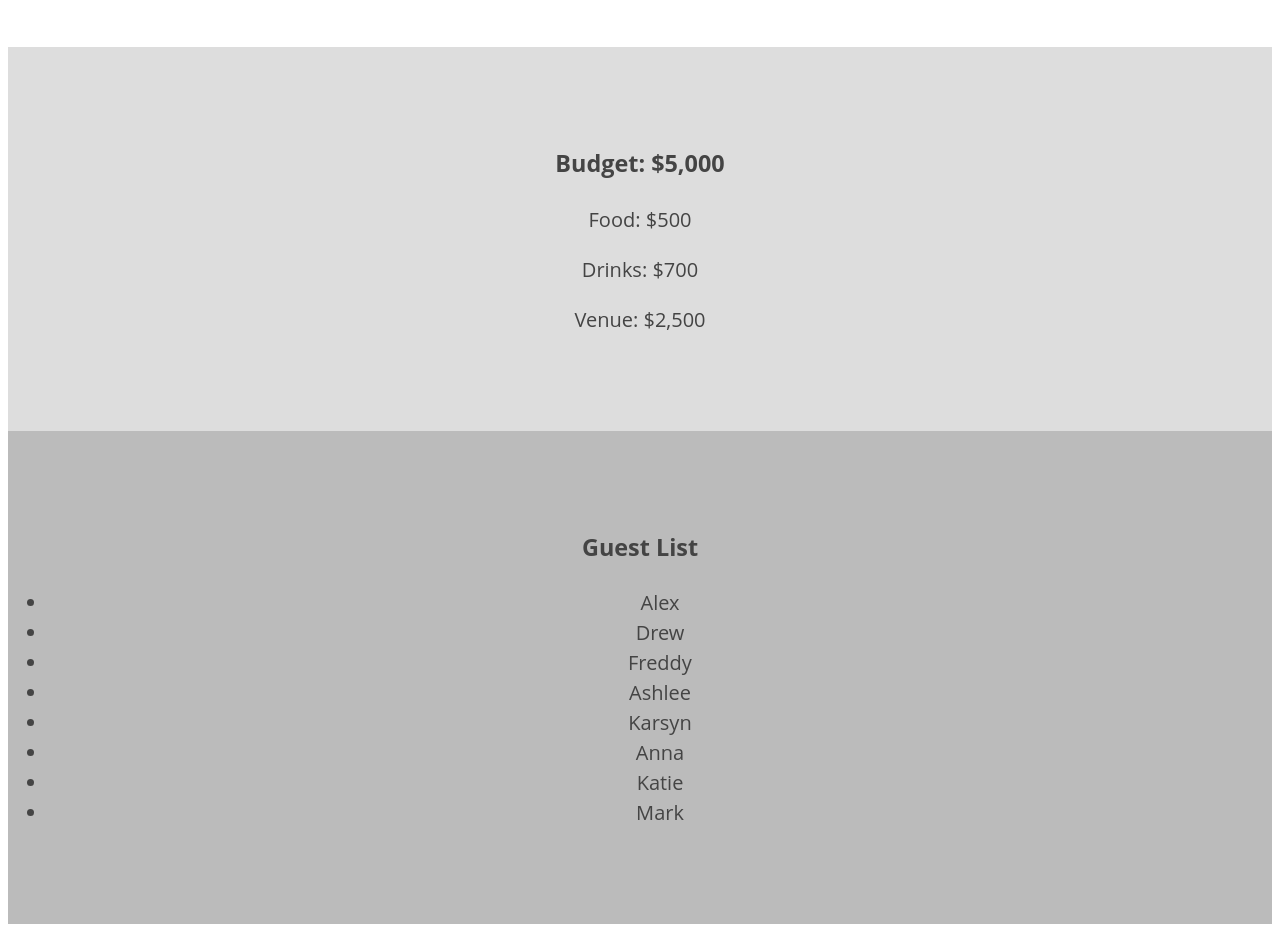
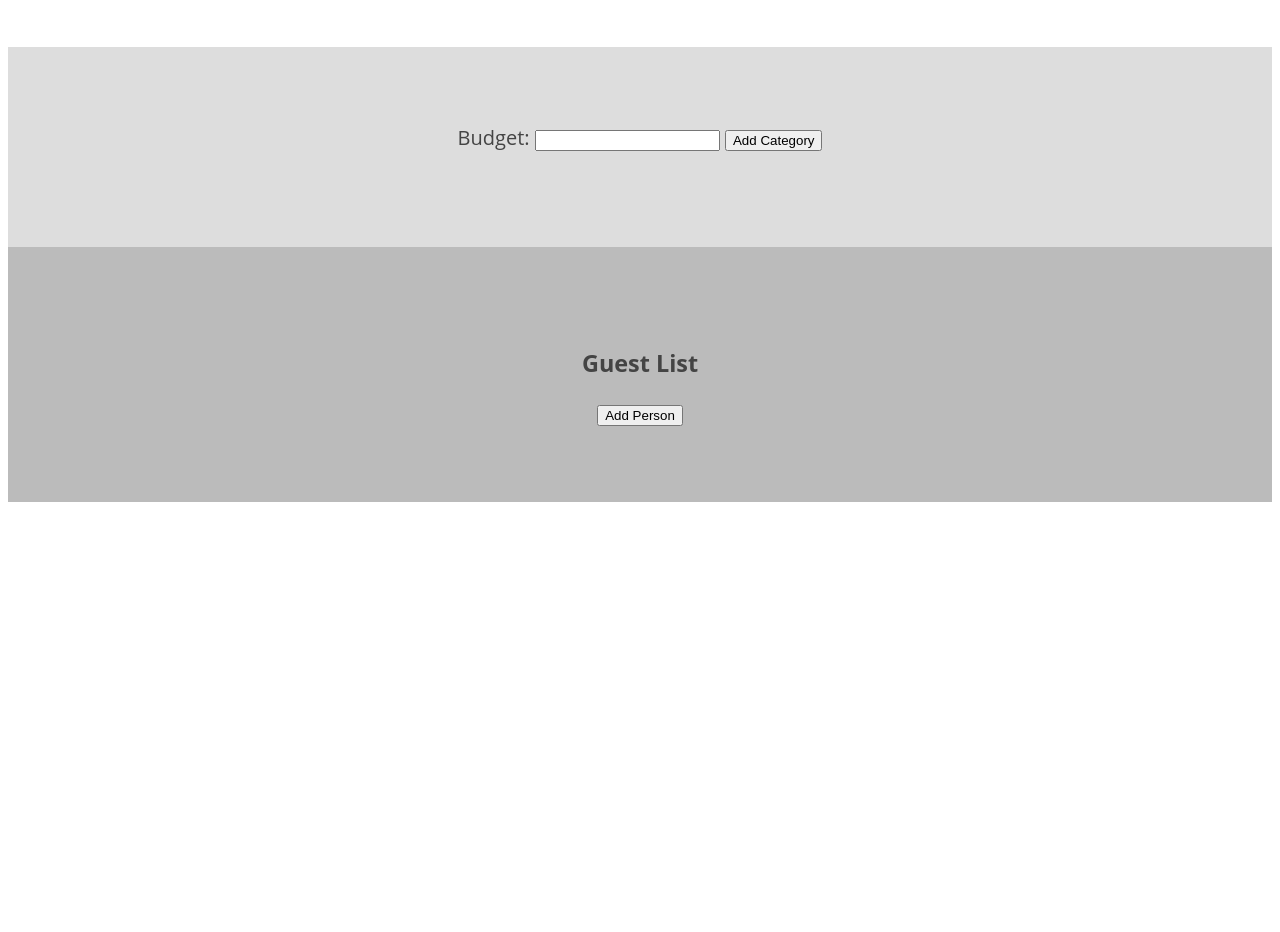
Before and after one commit to BenGrabowski/Capstone-2-Wireframes, a plain HTML site: page Create-Event-Page/index.html in a window 1280 px wide. Shown: the part 260-1192 px from the top of the page. After the commit the page ends 800 px from the top, so only its background shows below. Drawn offline with Linux system fonts and the light colour scheme.

Commit message:
edited create event wireframe

```diff
--- a/Create-Event-Page/index.html
+++ b/Create-Event-Page/index.html
@@ -9,18 +9,14 @@
     <nav role="navigation">Nav</nav>
     <main>
         <section class="event-info">
-            <!-- <h2>Event Name</h2> -->
             <label for="event-name">Event Name:</label>
             <input type="text" name="event-name" id="event-name">
             <br>
 
-            <!-- <h3>Venue</h3> -->
             <label for="venu">Venue:</label>
             <input type="text" name="venue" id="venue">
             <br>
 
-            <!-- <p>January 25th, 2021</p>
-            <p>5:00 PM - 8:00 PM MT</p> -->
             <label for="date">Date:</label>
             <input type="date" name="date" id="date">
             <br>
@@ -29,24 +25,16 @@
             <input type="time" name="time" id="time">
         </section>
 
-            <section>
-                <h3>Budget: $5,000</h3>
-                <p>Food: $500</p>
-                <p>Drinks: $700</p>
-                <p>Venue: $2,500</p>
-            </section>
-            <section>
-                <h3>Guest List</h3>
-                <ul>
-                    <li>Alex</li>
-                    <li>Drew</li>
-                    <li>Freddy</li>
-                    <li>Ashlee</li>
-                    <li>Karsyn</li>
-                    <li>Anna</li>
-                    <li>Katie</li>
-                    <li>Mark</li>
-                </ul>
+        <section>
+            <label for="budget">Budget:</label>
+            <input type="number" name="budget" id="budget">
+            <button>Add Category</button>
+
+        </section>
+        <section>
+            <h3>Guest List</h3>
+            <button>Add Person</button>
+        </section>
 
     </main>
 </body>
```
